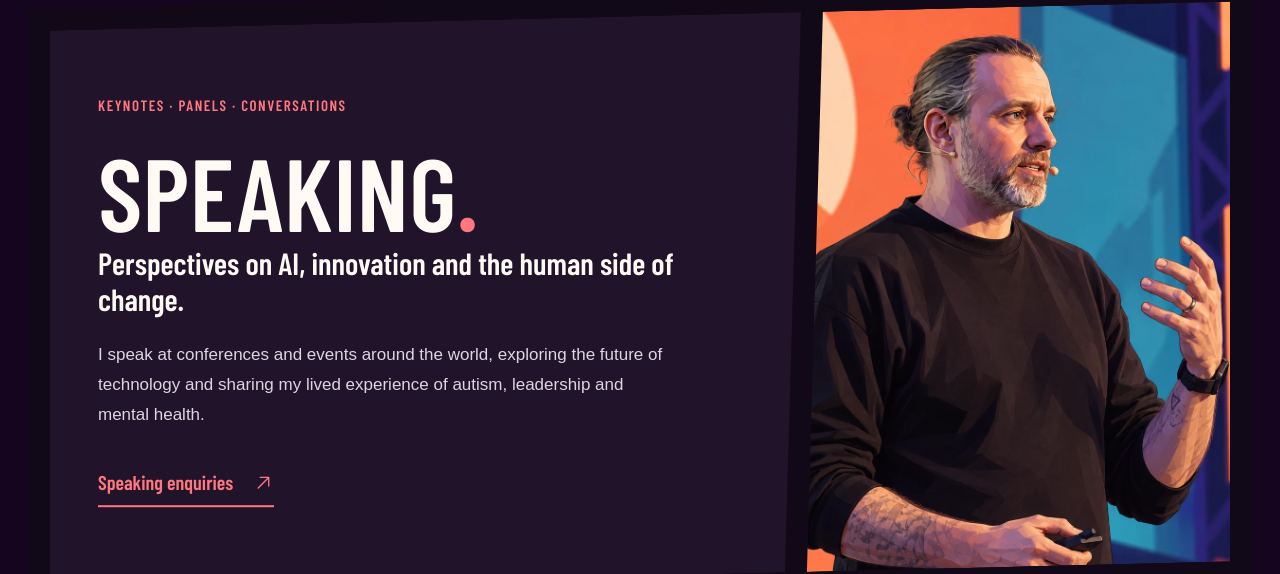
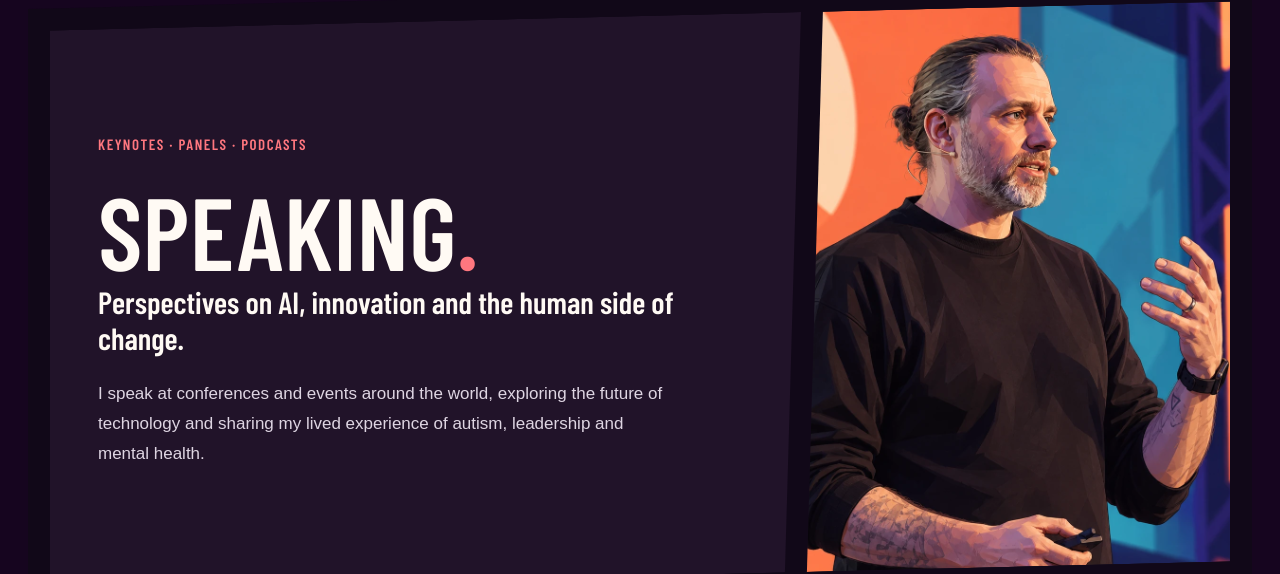
Before and after one commit to seanbetts/seanbetts, a React (Create React App) app: page /speaking in a window 1280 px wide. Shown: the part 165-739 px from the top of the page. Built offline with nearby package versions, Linux system fonts and the light colour scheme.

Commit message:
Simplify Speaking introduction copy

```diff
--- a/src/pages/Speaking.js
+++ b/src/pages/Speaking.js
@@ -1,6 +1,6 @@
 import { useEffect, useRef, useState } from 'react';
 import { Link } from 'react-router-dom';
-import { ArrowLeft, ArrowUpRight, Microphone, Users, ChatsCircle, Headphones, Info } from '@phosphor-icons/react';
+import { ArrowLeft, Microphone, Users, ChatsCircle, Headphones, Info } from '@phosphor-icons/react';
 import Seo from '../components/Seo';
 import styles from './Speaking.module.css';
 import speakingData from '../data/speakingData';
@@ -121,11 +121,10 @@ export default function Speaking() {
       <header className={styles.hero}>
         <div className={styles.heroCopy}>
           <div className={styles.upright}>
-            <p className={styles.eyebrow}>Keynotes · Panels · Conversations</p>
+            <p className={styles.eyebrow}>Keynotes · Panels · Podcasts</p>
             <h1>Speaking<span className={styles.period}>.</span></h1>
             <p className={styles.intro}>Perspectives on AI, innovation and the human side of change.</p>
             <p className={styles.heroBody}>I speak at conferences and events around the world, exploring the future of technology and sharing my lived experience of autism, leadership and mental health.</p>
-            <Link to="/contact" className={styles.enquiry}>Speaking enquiries<ArrowUpRight size={21} aria-hidden="true" /></Link>
           </div>
         </div>
         <div className={styles.heroArt}><img src="/images/game/speaking/stage-v1.webp" alt="Illustration of Sean Betts presenting on stage" width="941" height="1672" decoding="async" /></div>
--- a/src/pages/Speaking.module.css
+++ b/src/pages/Speaking.module.css
@@ -10,9 +10,6 @@
 .period{color:var(--game-accent)}
 .speaking .intro{font:600 clamp(25px,2.4vw,34px)/1.2 var(--game-ui);max-width:580px;margin-bottom:22px}
 .heroBody{color:var(--game-body);font-size:17px;line-height:1.75;max-width:580px}
-.enquiry{display:inline-flex;align-items:center;gap:20px;font:600 20px var(--game-ui);min-height:48px;margin-top:30px;border-bottom:2px solid var(--game-accent)}
-.speaking .enquiry{color:var(--game-accent)}
-.enquiry:hover{color:var(--game-text)}
 .heroArt{position:relative;overflow:hidden;clip-path:polygon(var(--game-frame) 0,100% 0,100% 100%,calc(var(--game-frame) - 16px) 100%)}
 .heroArt img{width:100%;height:100%;position:absolute;object-fit:cover;object-position:center 33%;transform:skewY(var(--counter-angle)) scale(1.04)}
 .features{display:grid;grid-template-columns:1fr 1fr;row-gap:var(--game-frame);margin-top:var(--game-frame)}
```
Also changed, not shown: 1 other file (tests, documents, lock files or other folders).
